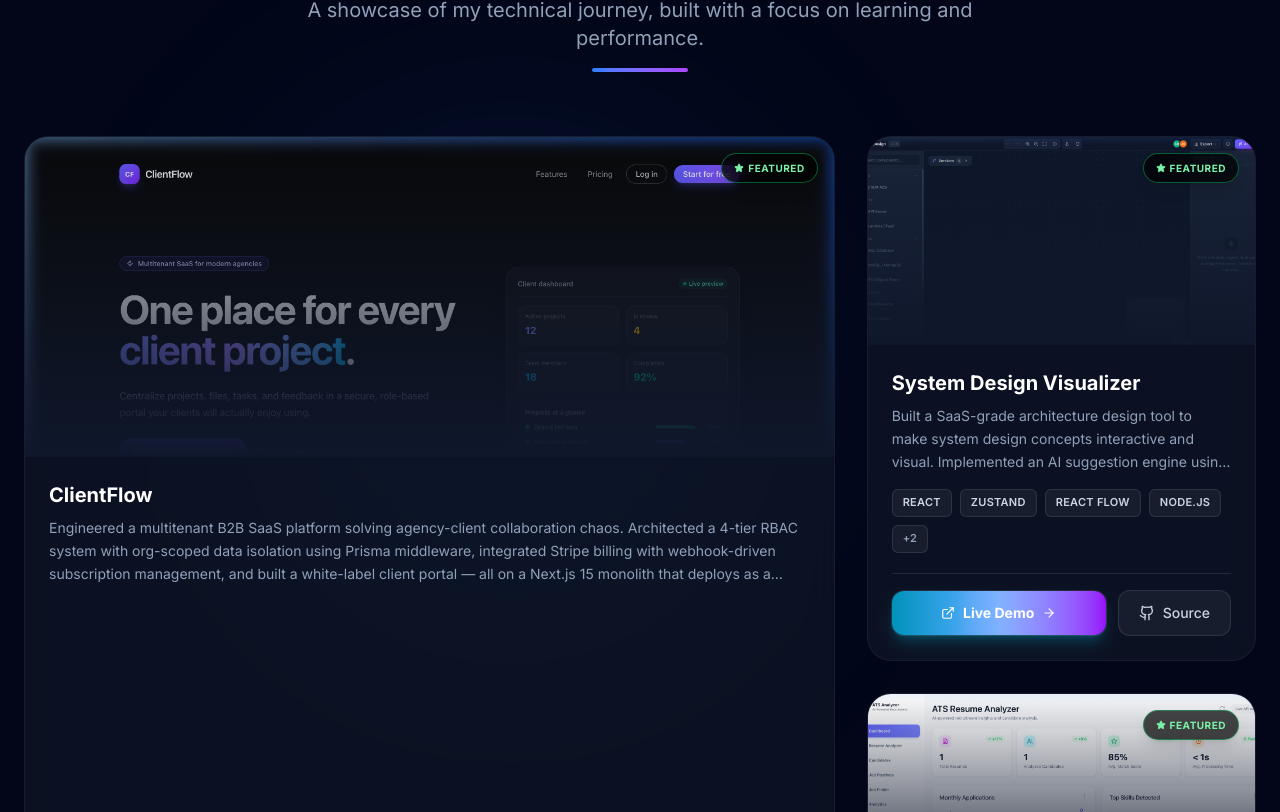
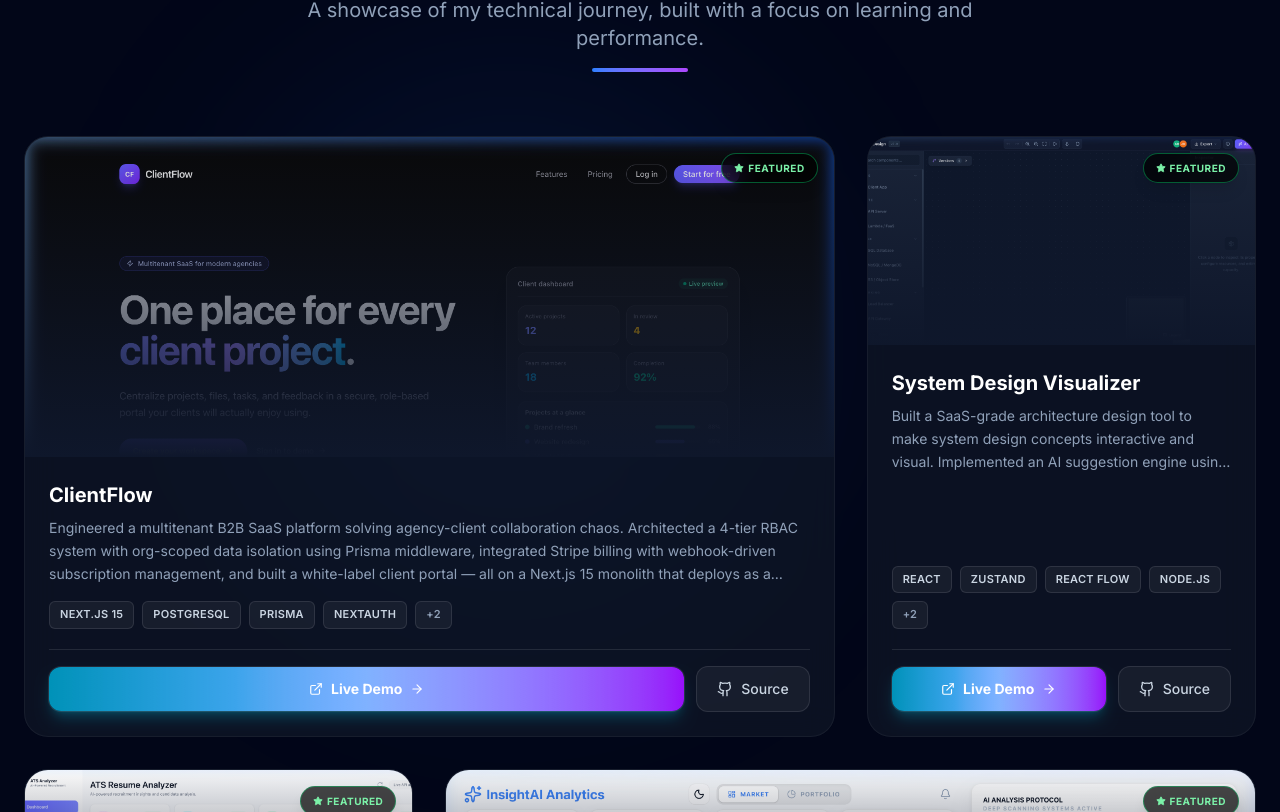
Before and after one commit to 1tsadityaraj/Aditya-Portfolio, a React (Vite) app in the folder Frontend/: page / in a window 1280 px wide. Shown: the part 1868-2680 px from the top of the page. Built offline with nearby package versions, Linux system fonts and the light colour scheme.

Commit message:
fix(ui): Align project cards and remove uneven vertical gap
- Added line-clamp-3 to project descriptions to normalize text height
- Added flex-1 and mt-auto to push action buttons to a perfect horizontal baseline
- Removed lg:row-span-2 from featured card to prevent massive dead space

```diff
--- a/Frontend/src/components/Projects.jsx
+++ b/Frontend/src/components/Projects.jsx
@@ -92,7 +92,7 @@ const Projects = () => {
                         <motion.article
                             key={project.id}
                             variants={itemVariants}
-                            className={`group flex flex-col bg-[#111827]/70 backdrop-blur-lg border border-white/5 hover:border-cyan-500/30 rounded-3xl overflow-hidden transition-all duration-500 hover:-translate-y-2 hover:shadow-[0_0_40px_-10px_rgba(6,182,212,0.3)] relative ${index === 0 ? 'md:col-span-2 lg:col-span-2 lg:row-span-2' : ''} ${(index === 3 && projects.length > 3) ? 'lg:col-span-2' : ''}`}
+                            className={`group flex flex-col bg-[#111827]/70 backdrop-blur-lg border border-white/5 hover:border-cyan-500/30 rounded-3xl overflow-hidden transition-all duration-500 hover:-translate-y-2 hover:shadow-[0_0_40px_-10px_rgba(6,182,212,0.3)] relative ${index === 0 ? 'md:col-span-2 lg:col-span-2' : ''} ${(index === 3 && projects.length > 3) ? 'lg:col-span-2' : ''}`}
                             role="listitem"
                         >
                             {/* Gradient overlay — decorative */}
@@ -126,7 +126,7 @@ const Projects = () => {
                             </div>
 
                             <div className="p-6 flex flex-col flex-1 relative z-10">
-                                <div className="mb-4">
+                                <div className="mb-4 flex-1">
                                     <h3 className="text-xl font-bold text-white mb-2 group-hover:text-transparent group-hover:bg-clip-text group-hover:bg-gradient-to-r group-hover:from-blue-400 group-hover:to-purple-400 transition-all duration-300">
                                         {project.title}
                                     </h3>
@@ -154,7 +154,7 @@ const Projects = () => {
                                     </div>
 
                                     {/* Action Buttons */}
-                                    <div className="flex items-center gap-3 pt-4 border-t border-white/10">
+                                    <div className="flex items-center gap-3 pt-4 border-t border-white/10 mt-auto">
                                         {project.demo ? (
                                             <motion.a
                                                 href={project.demo}
```
